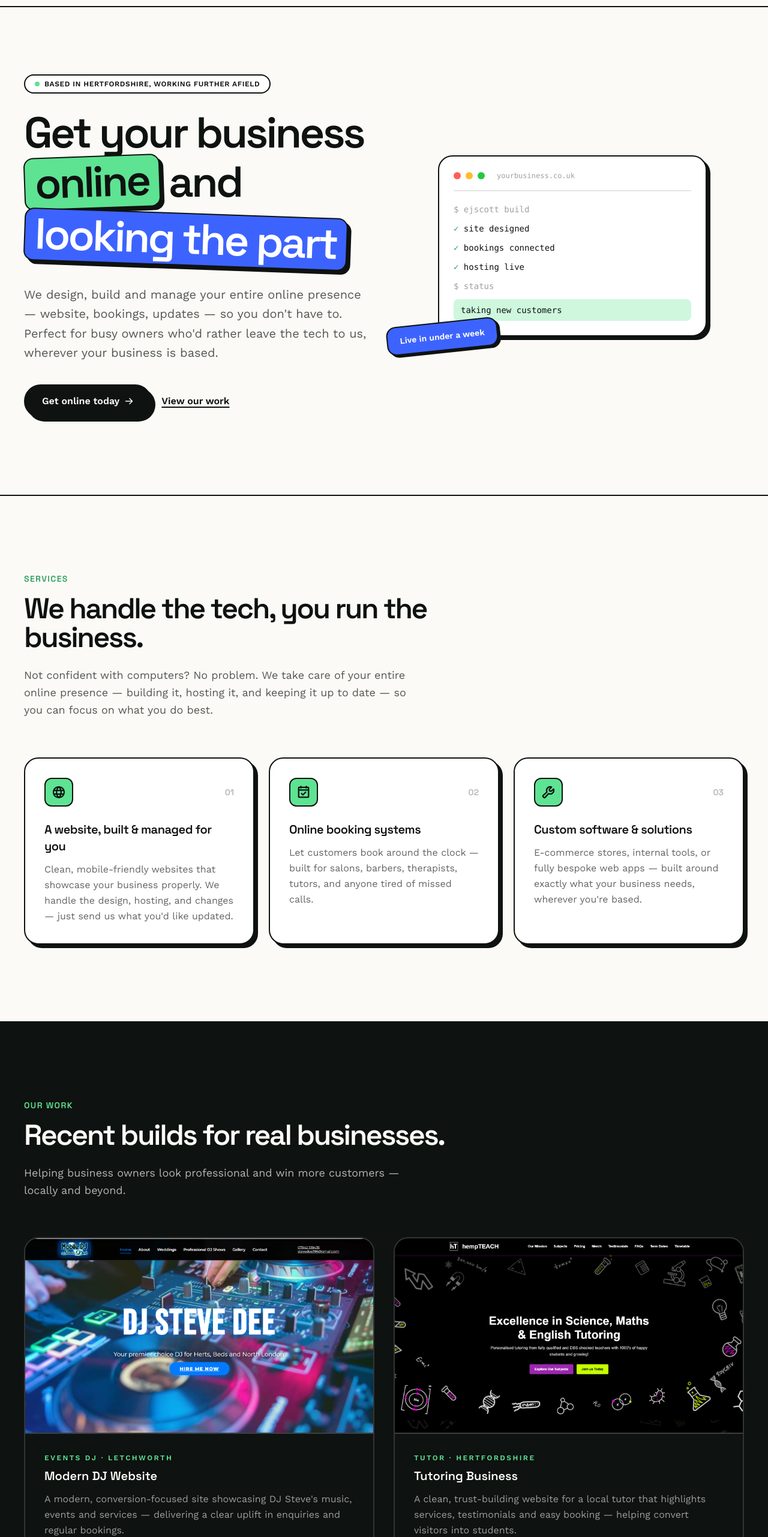
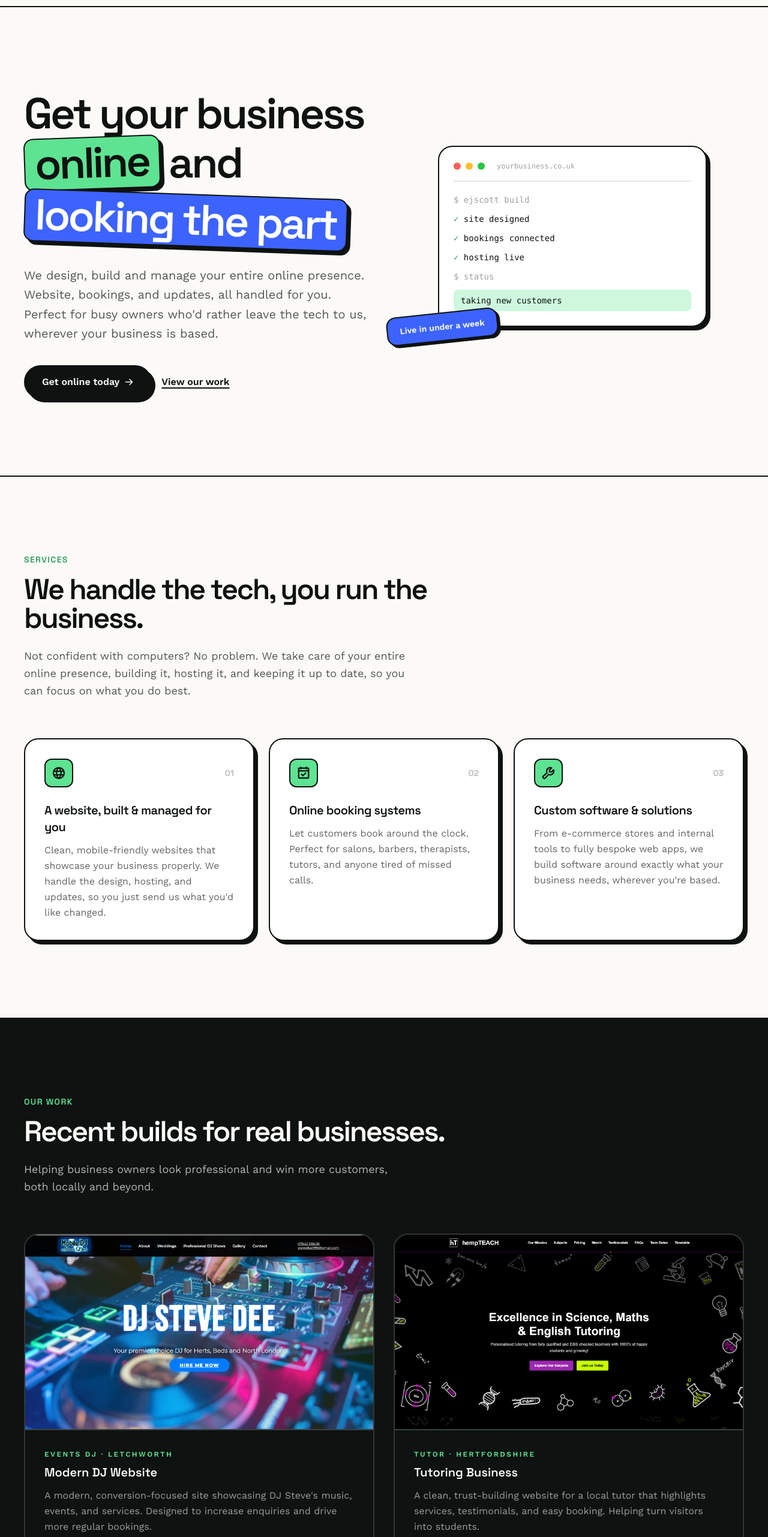
Before and after one commit to ethanphp/EJSCOTT-Group, a Next.js app: page / in a window 1280 px wide. Shown: the part 66-2629 px from the top of the page at 60% size. Built offline with nearby package versions, Linux system fonts and the light colour scheme.

Commit message:
EJSCOTT Group

```diff
--- a/app/page.tsx
+++ b/app/page.tsx
@@ -20,19 +20,19 @@ const services = [
     icon: Globe,
     num: "01",
     title: "A website, built & managed for you",
-    copy: "Clean, mobile-friendly websites that showcase your business properly. We handle the design, hosting, and changes — just send us what you'd like updated.",
+    copy: "Clean, mobile-friendly websites that showcase your business properly. We handle the design, hosting, and updates, so you just send us what you'd like changed.",
   },
   {
     icon: CalendarCheck,
     num: "02",
     title: "Online booking systems",
-    copy: "Let customers book around the clock — built for salons, barbers, therapists, tutors, and anyone tired of missed calls.",
+    copy: "Let customers book around the clock. Perfect for salons, barbers, therapists, tutors, and anyone tired of missed calls.",
   },
   {
     icon: Wrench,
     num: "03",
     title: "Custom software & solutions",
-    copy: "E-commerce stores, internal tools, or fully bespoke web apps — built around exactly what your business needs, wherever you're based.",
+    copy: "From e-commerce stores and internal tools to fully bespoke web apps, we build software around exactly what your business needs, wherever you're based.",
   },
 ];
 
@@ -41,14 +41,14 @@ const work = [
     image: "/djstevedee.png",
     tag: "Events DJ · Letchworth",
     title: "Modern DJ Website",
-    copy: "A modern, conversion-focused site showcasing DJ Steve's music, events and services — delivering a clear uplift in enquiries and regular bookings.",
+    copy: "A modern, conversion-focused site showcasing DJ Steve's music, events, and services. Designed to increase enquiries and drive more regular bookings.",
     href: "https://www.djstevedee.co.uk",
   },
   {
     image: "/hempteach.png",
     tag: "Tutor · Hertfordshire",
     title: "Tutoring Business",
-    copy: "A clean, trust-building website for a local tutor that highlights services, testimonials and easy booking — helping convert visitors into students.",
+    copy: "A clean, trust-building website for a local tutor that highlights services, testimonials, and easy booking. Helping turn visitors into students.",
     href: "https://www.hempteach.co.uk",
   },
 ];
@@ -131,12 +131,12 @@ export default function EJScottLanding() {
           <div className="mx-auto max-w-[1400px] px-5 pt-20 pb-24 md:px-10 md:pt-28 md:pb-32">
             <div className="grid gap-14 md:grid-cols-2 md:items-center">
               <div>
-                <Reveal>
+                {/*<Reveal>
                   <div className="inline-flex items-center gap-2 rounded-full border-2 border-ink bg-white px-4 py-1.5 text-xs font-semibold uppercase tracking-wider">
                     <span className="h-2 w-2 rounded-full bg-green" />
                     Based in Hertfordshire, working further afield
                   </div>
-                </Reveal>
+                </Reveal>*/}
 
                 <h1 className="mt-7 font-display text-5xl font-semibold leading-[1.05] tracking-tighter md:text-7xl">
                   Get your business{" "}
@@ -152,8 +152,8 @@ export default function EJScottLanding() {
                 <Reveal delay={0.15}>
                   <p className="mt-8 max-w-[46ch] text-lg leading-relaxed text-ink/70 md:text-xl">
                     We design, build and manage your entire online
-                    presence — website, bookings, updates — so you don&apos;t
-                    have to. Perfect for busy owners who&apos;d rather leave
+                    presence. Website, bookings, and updates, all handled
+                    for you. Perfect for busy owners who&apos;d rather leave
                     the tech to us, wherever your business is based.
                   </p>
                 </Reveal>
@@ -216,8 +216,8 @@ export default function EJScottLanding() {
               </h2>
               <p className="mt-6 max-w-[60ch] text-lg leading-relaxed text-ink/70">
                 Not confident with computers? No problem. We take care of your
-                entire online presence — building it, hosting it, and keeping
-                it up to date — so you can focus on what you do best.
+                entire online presence, building it, hosting it, and keeping
+                it up to date, so you can focus on what you do best.
               </p>
             </Reveal>
 
@@ -252,7 +252,7 @@ export default function EJScottLanding() {
               </h2>
               <p className="mt-6 max-w-[56ch] text-lg leading-relaxed text-cream/70">
                 Helping business owners look professional and win more
-                customers — locally and beyond.
+                customers, both locally and beyond.
               </p>
             </Reveal>
 
@@ -300,21 +300,21 @@ export default function EJScottLanding() {
                   About
                 </p>
                 <h2 className="mt-4 font-display text-4xl font-semibold tracking-tighter md:text-5xl">
-                  Rooted in Hertfordshire. Not limited by it.
+                  Rooted in Hertfordshire. Not restricted by it.
                 </h2>
                 <div className="mt-6 space-y-5 text-lg leading-relaxed text-ink/70">
                   <p>
                     We build modern, effective websites and digital tools for
                     business owners who&apos;d rather not deal with the tech
                     themselves. We&apos;re based in Hertfordshire and know it
-                    well — but our clients aren&apos;t only local, and neither
+                    well, but our clients aren&apos;t only local, and neither
                     is the work. Websites, booking systems, and custom
-                    software for whoever needs them built properly.
+                    software for anyone who needs them built properly.
                   </p>
                   <p>
                     Best of all, we don&apos;t just hand you a site and
-                    disappear. We look after hosting, security, updates and
-                    changes for you — so if you&apos;re not a &ldquo;computer
+                    disappear. We look after hosting, security, updates, and
+                    changes for you, so if you&apos;re not a &ldquo;computer
                     person&rdquo;, that&apos;s exactly what we&apos;re here
                     for.
                   </p>
@@ -357,7 +357,7 @@ export default function EJScottLanding() {
               </h2>
               <p className="mt-6 text-lg leading-relaxed text-ink/70">
                 Share a few details about your business and we&apos;ll handle
-                everything else — no jargon, no stress, just a high-quality
+                everything else. No jargon, no stress, just a high-quality
                 website built for you, often in under a week.
               </p>
             </Reveal>
@@ -414,7 +414,7 @@ export default function EJScottLanding() {
 
                 {success && (
                   <p className="mt-4 text-center text-sm font-medium text-green-deep">
-                    Message sent — we&apos;ll get back to you soon.
+                    Message sent. We&apos;ll get back to you soon.
                   </p>
                 )}
               </form>
@@ -422,8 +422,8 @@ export default function EJScottLanding() {
 
             <p className="mt-8 text-sm text-ink/60">
               Or phone us directly at{" "}
-              <a href="tel:07301573293" className="font-semibold text-blue hover:underline">
-                07301 573293
+              <a href="tel:+447301573293" className="font-semibold text-blue hover:underline">
+                +44 7301 573293
               </a>
             </p>
           </div>
@@ -440,8 +440,8 @@ export default function EJScottLanding() {
             <span className="font-display text-xl font-semibold">EJSCOTT Group</span>
           </div>
           <p className="mx-auto mt-5 max-w-[46ch] text-sm leading-relaxed text-cream/60">
-            Websites, booking systems, and custom software — built and
-            managed for business owners, based in Hertfordshire and beyond.
+            Websites, booking systems, and custom software, built and
+            managed for business owners across Hertfordshire and beyond.
           </p>
           <div className="mx-auto mt-12 max-w-[1400px] border-t border-cream/15 pt-8 text-xs text-cream/40">
             © {new Date().getFullYear()} EJSCOTT Group
```
Also changed, not shown: 1 other file (tests, documents, lock files or other folders).
